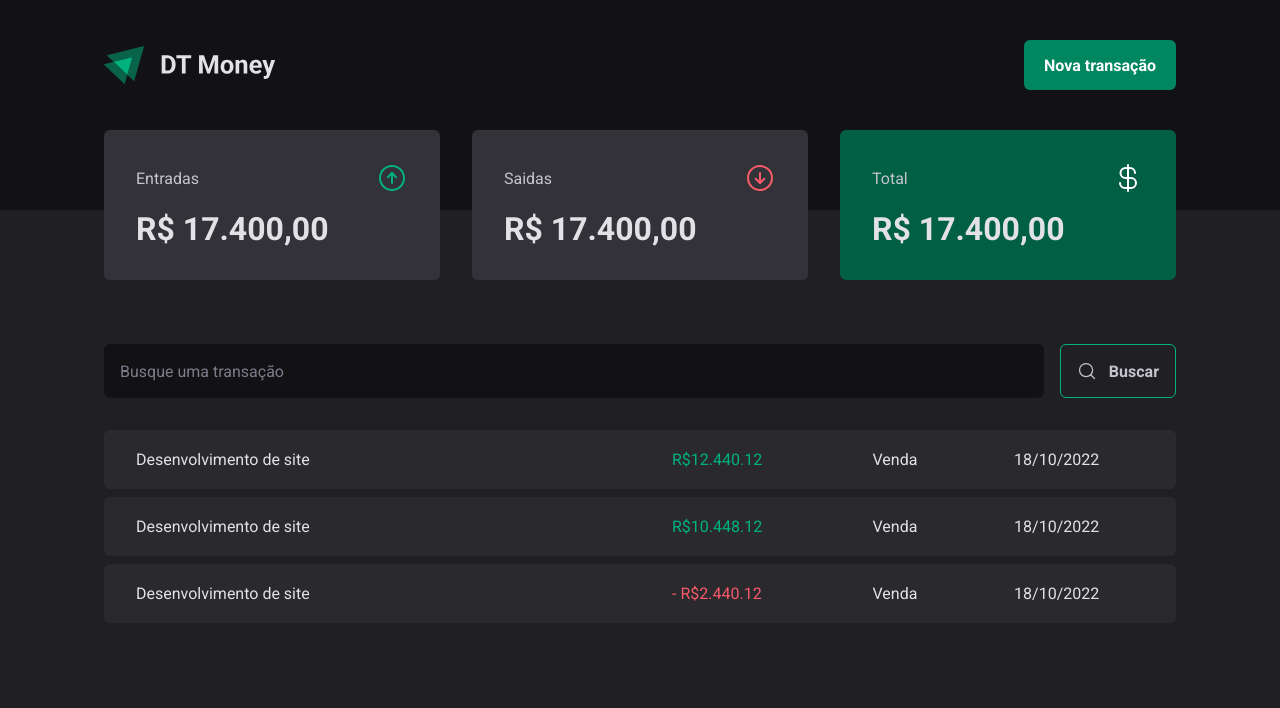
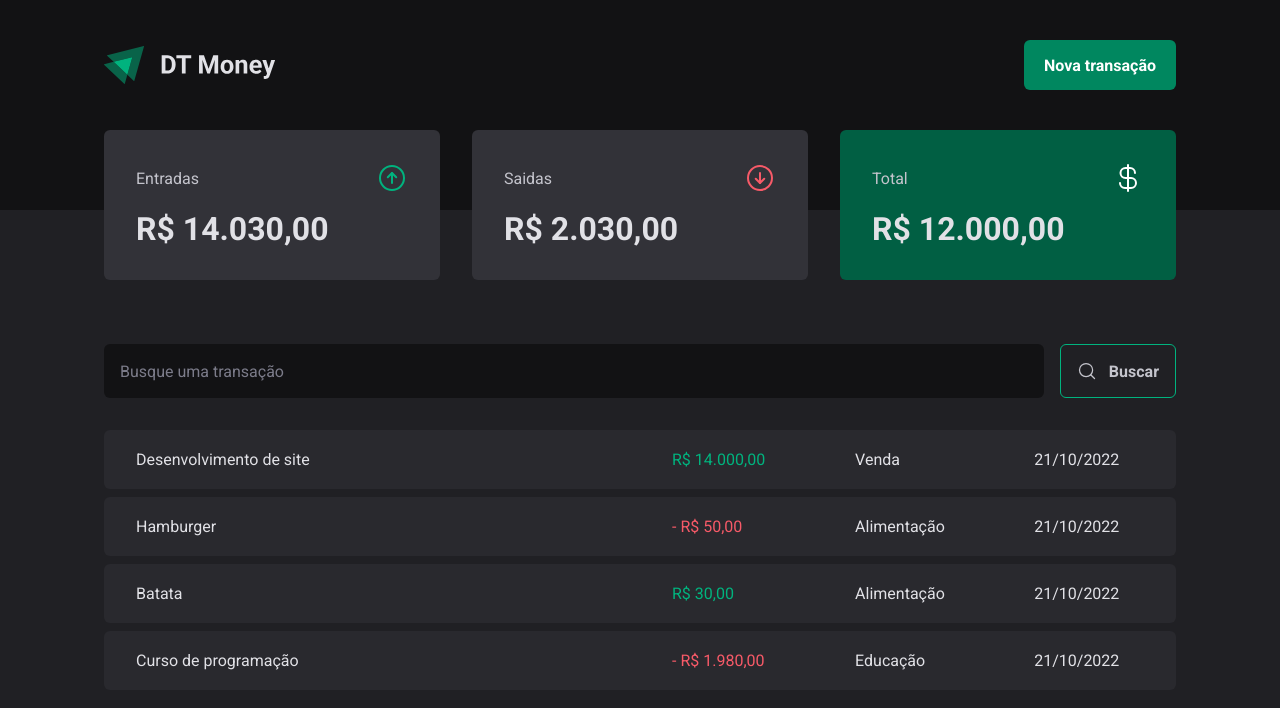
Before and after one commit to VeniLima/dtmoney-reactjs, a React (Vite) app: page / in a window 1280 px wide. Shown: the top 708 px of the page. Built offline with nearby package versions, Linux system fonts and the light colour scheme; data requests are answered from the project's data file.

Commit message:
price and date formatted

```diff
--- a/package.json
+++ b/package.json
@@ -5,6 +5,7 @@
   "type": "module",
   "scripts": {
     "dev": "vite",
+    "dev:server": "json-server server.json -w -d 500",
     "build": "tsc && vite build",
     "preview": "vite preview"
   },
@@ -21,6 +22,7 @@
     "@types/react-dom": "^18.0.6",
     "@types/styled-components": "^5.1.26",
     "@vitejs/plugin-react": "^2.1.0",
+    "json-server": "^0.17.0",
     "typescript": "^4.6.4",
     "vite": "^3.1.0"
   }
--- /dev/null
+++ b/server.json
@@ -0,0 +1,36 @@
+{
+    "transactions": [
+        {
+            "id": 1,
+            "description": "Desenvolvimento de site",
+            "type": "income",
+            "category": "Venda",
+            "price": 14000,
+            "createdAt": "2022-10-21T12:21:22.497Z"
+        },
+        {
+            "id": 2,
+            "description": "Hamburger",
+            "type": "outcome",
+            "category": "Alimentação",
+            "price": 50,
+            "createdAt": "2022-10-21T12:09:22.537Z"
+        },
+        {
+            "id": 3,
+            "description": "Batata",
+            "type": "income",
+            "category": "Alimentação",
+            "price": 30,
+            "createdAt": "2022-10-21T12:19:22.137Z"
+        },
+        {
+            "id": 4,
+            "description": "Curso de programação",
+            "type": "outcome",
+            "category": "Educação",
+            "price": 1980,
+            "createdAt": "2022-10-21T12:29:22.237Z"
+        }
+    ]
+}
--- a/src/App.tsx
+++ b/src/App.tsx
@@ -1,4 +1,5 @@
 import { ThemeProvider } from "styled-components";
+import { TransactionsProvider } from "./contexts/TransactionsContext";
 import { Transactions } from "./pages/Transactions";
 import { GlobalStyle } from "./styles/global";
 import { defaultTheme } from "./styles/themes/default";
@@ -7,8 +8,9 @@
   return (
     <ThemeProvider theme={defaultTheme}>
       <GlobalStyle />
-
-      <Transactions />
+      <TransactionsProvider>
+        <Transactions />
+      </TransactionsProvider>
     </ThemeProvider>
   );
 }
--- a/src/components/NewTransactionModal/styles.ts
+++ b/src/components/NewTransactionModal/styles.ts
@@ -103,6 +103,11 @@
         : props.theme["red-300"]};
   }
 
+  &[data-state="unchecked"]:hover {
+    background: ${(props) => props.theme["gray-600"]};
+    transition: background-color 0.2s;
+  }
+
   &[data-state="checked"] {
     color: ${(props) => props.theme.white};
     background: ${(props) =>
--- a/src/components/Summary/index.tsx
+++ b/src/components/Summary/index.tsx
@@ -1,7 +1,30 @@
 import { ArrowCircleDown, ArrowCircleUp, CurrencyDollar } from "phosphor-react";
+import { useContext } from "react";
+import { TransactionsContext } from "../../contexts/TransactionsContext";
+import { priceFormatter } from "../../utils/formatter";
 import { SummaryCard, SummaryContainer } from "./styles";
 
 export function Summary() {
+  const { transactions } = useContext(TransactionsContext);
+
+  const summary = transactions.reduce(
+    (accumulator, transaction) => {
+      if (transaction.type === "income") {
+        accumulator.income += transaction.price;
+        accumulator.total += transaction.price;
+      } else {
+        accumulator.outcome += transaction.price;
+        accumulator.total -= transaction.price;
+      }
+      return accumulator;
+    },
+    {
+      income: 0,
+      outcome: 0,
+      total: 0,
+    }
+  );
+
   return (
     <SummaryContainer>
       <SummaryCard>
@@ -10,7 +33,7 @@
           <ArrowCircleUp size={32} color="#00b37e" />
         </header>
 
-        <strong>R$ 17.400,00</strong>
+        <strong>{priceFormatter.format(summary.income)}</strong>
       </SummaryCard>
 
       <SummaryCard>
@@ -19,7 +42,7 @@
           <ArrowCircleDown size={32} color="#f75a68" />
         </header>
 
-        <strong>R$ 17.400,00</strong>
+        <strong>{priceFormatter.format(summary.outcome)}</strong>
       </SummaryCard>
 
       <SummaryCard variant="green">
@@ -28,7 +51,7 @@
           <CurrencyDollar size={32} color="#fff" />
         </header>
 
-        <strong>R$ 17.400,00</strong>
+        <strong>{priceFormatter.format(summary.total)}</strong>
       </SummaryCard>
     </SummaryContainer>
   );
--- /dev/null
+++ b/src/contexts/TransactionsContext.tsx
@@ -0,0 +1,41 @@
+import { createContext, ReactNode, useEffect, useState } from "react";
+
+interface Transaction {
+  id: number;
+  description: string;
+  type: "income" | "outcome";
+  category: string;
+  price: number;
+  createdAt: string;
+}
+
+interface TransactionContextType {
+  transactions: Transaction[];
+}
+
+interface TransactionsProviderProps {
+  children: ReactNode;
+}
+
+export const TransactionsContext = createContext({} as TransactionContextType);
+
+export function TransactionsProvider({ children }: TransactionsProviderProps) {
+  const [transactions, setTransactions] = useState<Transaction[]>([]);
+
+  async function loadTransactions() {
+    const response = await fetch("http://localhost:3000/transactions");
+    const data = await response.json();
+
+    setTransactions(data);
+  }
+
+  useEffect(() => {
+    loadTransactions();
+  }, []);
+
+  return (
+    <TransactionsContext.Provider value={{ transactions }}>
+      {children}
+    </TransactionsContext.Provider>
+  );
+}
--- a/src/pages/Transactions/index.tsx
+++ b/src/pages/Transactions/index.tsx
@@ -1,5 +1,8 @@
+import { useContext, useEffect, useState } from "react";
 import { Header } from "../../components/Header";
 import { Summary } from "../../components/Summary";
+import { TransactionsContext } from "../../contexts/TransactionsContext";
+import { dateFormatter, priceFormatter } from "../../utils/formatter";
 import { SearchForm } from "./components/SearchForm";
 import {
   PriceHighlight,
@@ -8,6 +11,8 @@
 } from "./styles";
 
 export function Transactions() {
+  const { transactions } = useContext(TransactionsContext);
+
   return (
     <div>
       <Header />
@@ -17,30 +22,19 @@
         <SearchForm />
         <TransactionsTable>
           <tbody>
-            <tr>
-              <td width="50%">Desenvolvimento de site</td>
-              <td>
-                <PriceHighlight variant="income">R$12.440.12</PriceHighlight>
-              </td>
-              <td>Venda</td>
-              <td>18/10/2022</td>
-            </tr>
-            <tr>
-              <td width="50%">Desenvolvimento de site</td>
-              <td>
-                <PriceHighlight variant="income">R$10.448.12</PriceHighlight>
-              </td>
-              <td>Venda</td>
-              <td>18/10/2022</td>
-            </tr>
-            <tr>
-              <td width="50%">Desenvolvimento de site</td>
-              <td>
-                <PriceHighlight variant="outcome">- R$2.440.12</PriceHighlight>{" "}
-              </td>
-              <td>Venda</td>
-              <td>18/10/2022</td>
-            </tr>
+            {transactions.map((transaction) => (
+              <tr key={transaction.id}>
+                <td width="50%">{transaction.description}</td>
+                <td>
+                  <PriceHighlight variant={transaction.type}>
+                    {transaction.type === "outcome" && "- "}
+                    {priceFormatter.format(transaction.price)}
+                  </PriceHighlight>
+                </td>
+                <td>{transaction.category}</td>
+                <td>{dateFormatter.format(new Date(transaction.createdAt))}</td>
+              </tr>
+            ))}
           </tbody>
         </TransactionsTable>
       </TransactionsContainer>
--- /dev/null
+++ b/src/utils/formatter.ts
@@ -0,0 +1,6 @@
+export const dateFormatter = new Intl.DateTimeFormat("pt-BR");
+
+export const priceFormatter = new Intl.NumberFormat("pt-BR", {
+  style: "currency",
+  currency: "BRL",
+});
```
Also changed, not shown: 1 other file (tests, documents, lock files or other folders).
